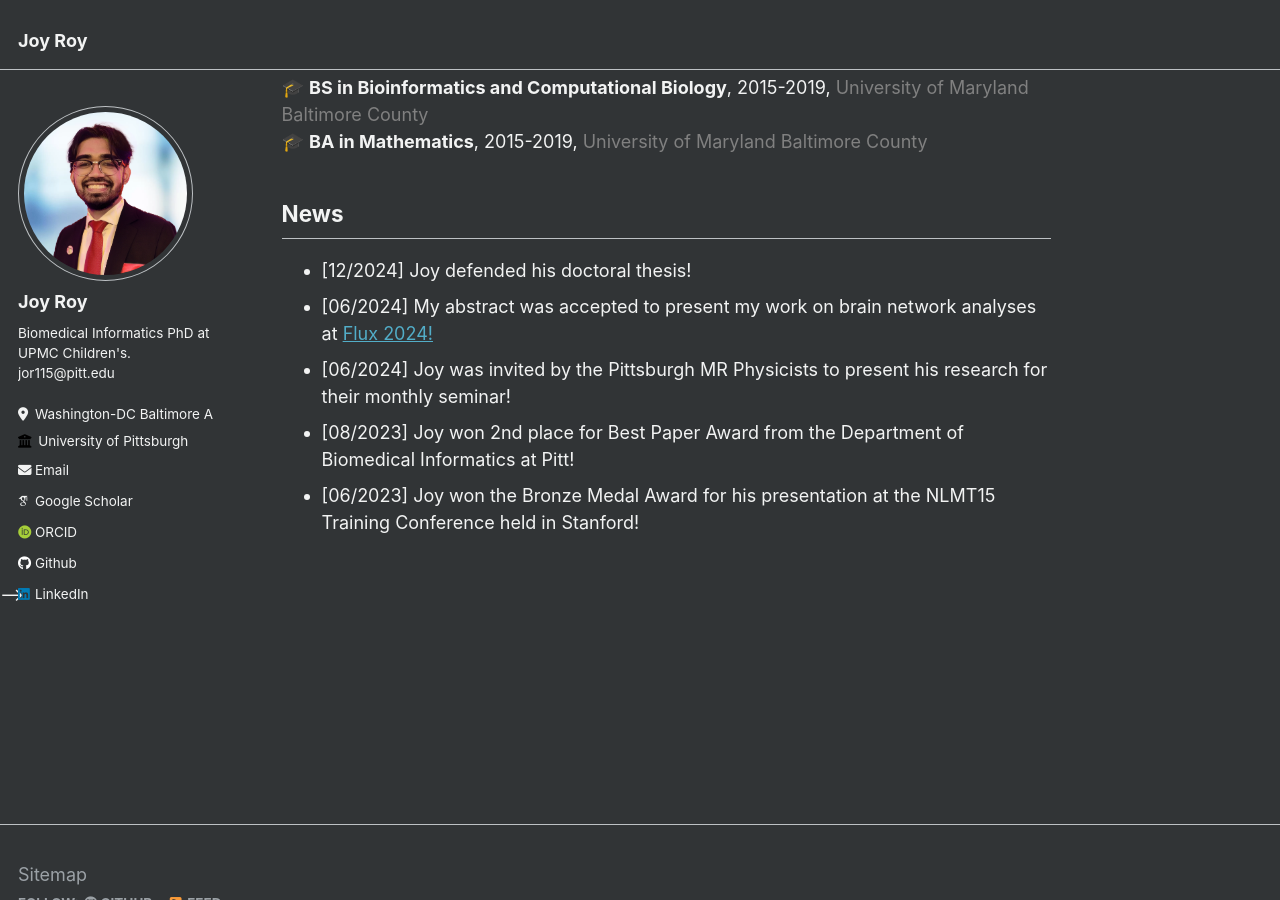
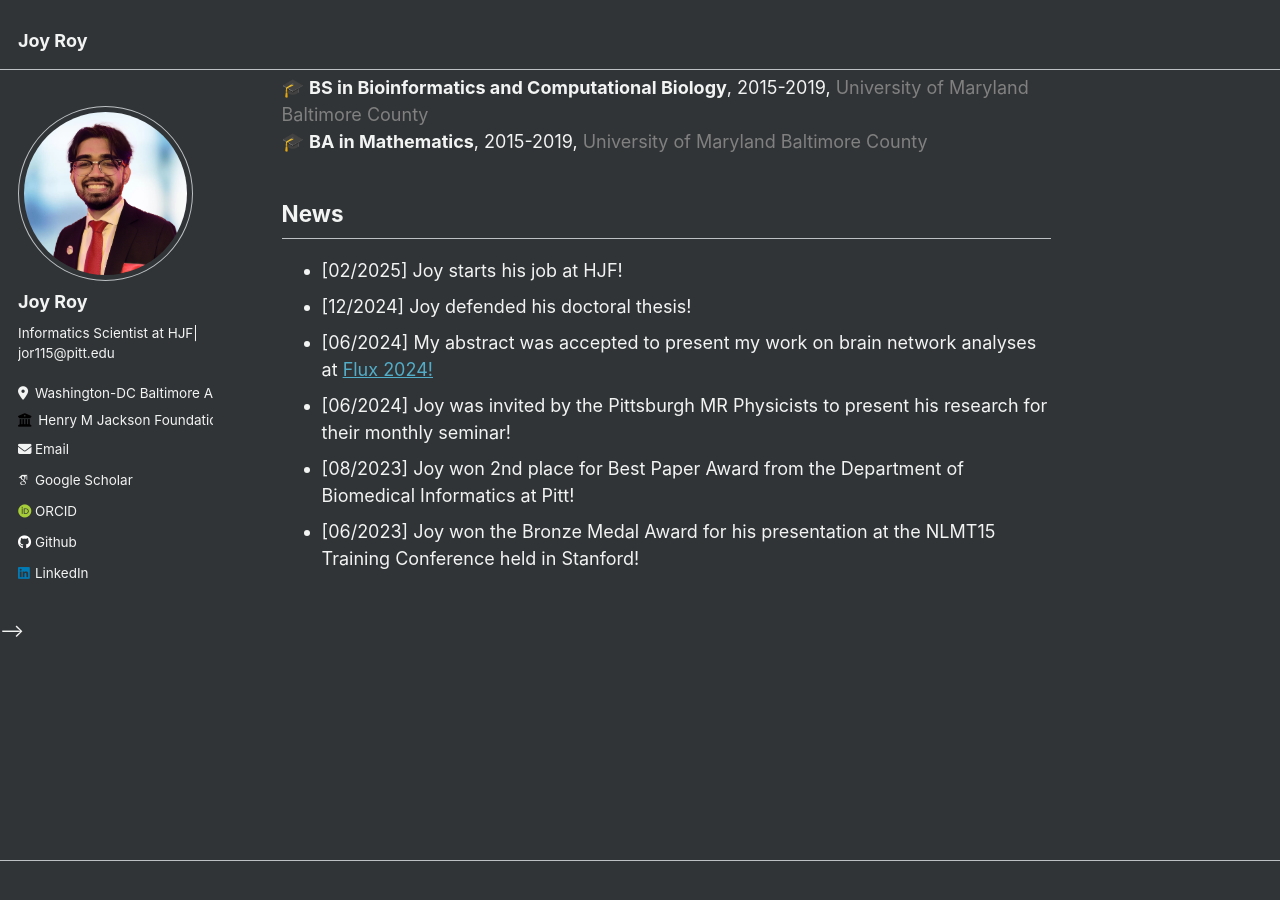
Before and after one commit to overjoyroy/overjoyroy.github.io, a Jekyll site: the page built from _pages/about.md, in a window 1280 px wide and 900 px high, scrolled down 632 px. Built offline with Jekyll 4.4.1, drawn with Linux system fonts in a browser that asks for light colours; some web fonts are replaced.

Commit message:
Update content

```diff
--- a/_config.yml
+++ b/_config.yml
@@ -24,9 +24,9 @@ author:
   avatar           : "joy_headshot.png"
   name             : "Joy Roy"
   pronouns         : # example: "she/her"
-  bio              : "Biomedical Informatics PhD at UPMC Children's.\n\njor115@pitt.edu"
+  bio              : "Informatics Scientist at HJF|\n\njor115@pitt.edu"
   location         : "Washington-DC Baltimore Area"
-  employer         : "University of Pittsburgh"
+  employer         : "Henry M Jackson Foundation"
   uri              : # URL
   email            : "jor115@pitt.edu"
 
--- a/_pages/about.md
+++ b/_pages/about.md
@@ -19,6 +19,7 @@
 🎓 **BA in Mathematics**, 2015-2019, <span style="color: grey;">University of Maryland Baltimore County</span>
 
 <h2>News</h2>
+- [02/2025] Joy starts his job at HJF!
 - [12/2024] Joy defended his doctoral thesis!
 - [06/2024] My abstract was accepted to present my work on brain network analyses at <a href="https://fluxsociety.org/2024-baltimore/">Flux 2024!</a>
 - [06/2024] Joy was invited by the Pittsburgh MR Physicists to present his research for their monthly seminar!
```
Also changed, not shown: 2 other files.
